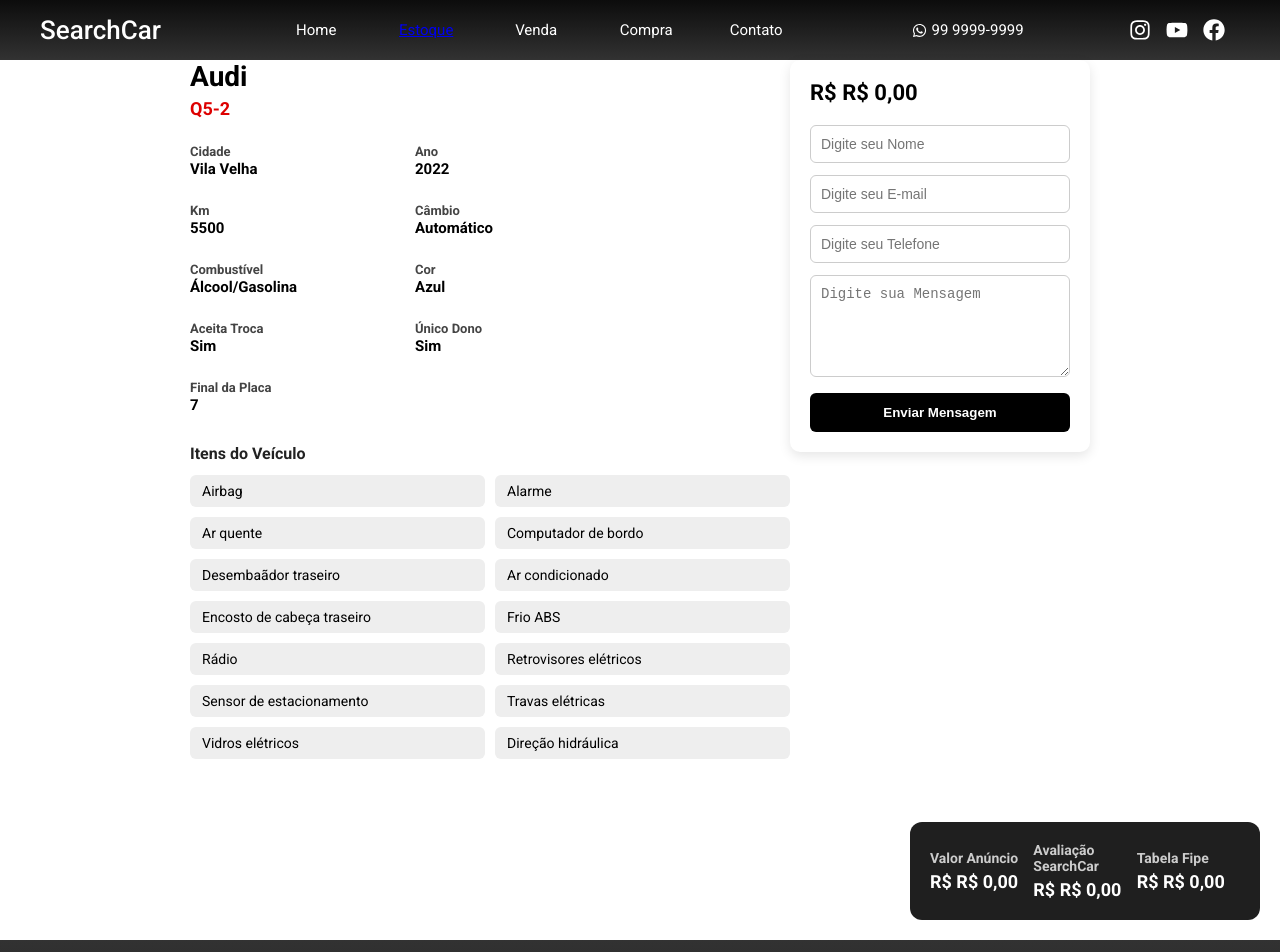
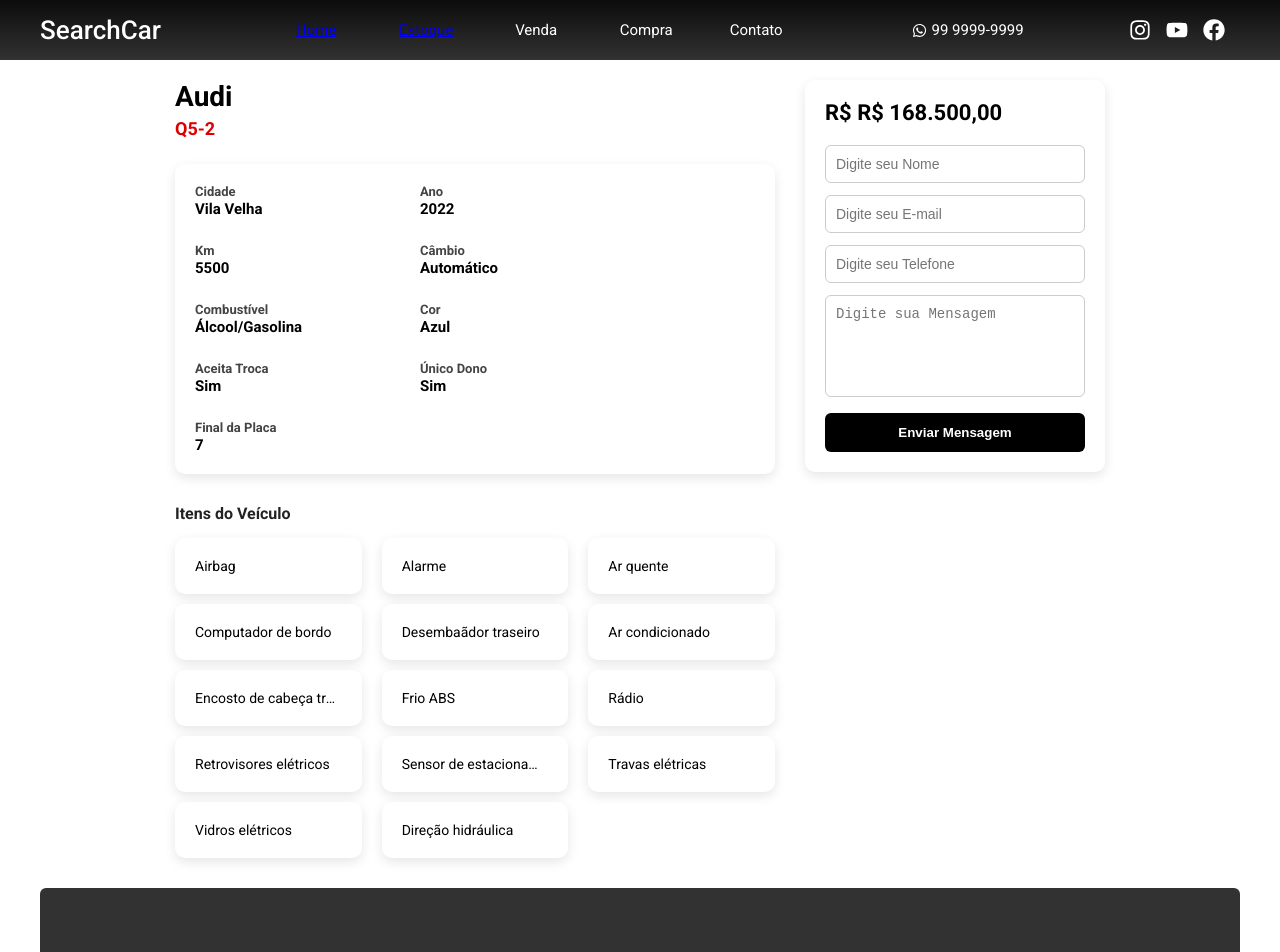
Before and after one commit to KanekiZLF/SearchCar-App, a React (Create React App) app: page /car/1 in a window 1280 px wide. Shown: the top 952 px of the page. Built offline with nearby package versions, Linux system fonts and the light colour scheme.

Commit message:
CSS Corrigido !! Partindo para proxima etapa

```diff
--- a/src/components/card/Card.jsx
+++ b/src/components/card/Card.jsx
@@ -14,12 +14,12 @@
     if (!item) return null; // ou um "Loading..." / placeholder
 
   return (
-    <div className="crd-container" onClick={handleClick}>
+    <div className="crd-container">
       <div className="crd-top">
         <CarouselSmall images={item.imgCard} />
       </div>
 
-      <div className="crd-bottom">
+      <div className="crd-bottom" onClick={handleClick}>
         <div className="crd-carinfo">
           <h1>{item.marca}</h1>
           <h2>{item.modelo}</h2>
--- a/src/components/card/card.css
+++ b/src/components/card/card.css
@@ -17,6 +17,7 @@
     justify-content: space-between;
     flex-direction: column;
     padding: 15px 20px;
+    cursor: pointer;
 }
 
 .crd-carinfo h1 {
--- a/src/components/navbar/Navbar.jsx
+++ b/src/components/navbar/Navbar.jsx
@@ -9,7 +9,7 @@
         <div className="nvb-content">
             <h1>SearchCar</h1>
             <ul>
-                <li>Home</li>
+                <li><Link to="/home">Home</Link></li>
                 <li><Link to="/estoque">Estoque</Link></li>
                 <li>Venda</li>
                 <li>Compra</li>
--- a/src/components/shopwindow/ShopWindow.jsx
+++ b/src/components/shopwindow/ShopWindow.jsx
@@ -2,23 +2,15 @@
 import Card from "../card/Card";
 import { Link } from "react-router";
 import { carInfo } from "../../data/car";
-import { useState } from "react";
 
 const ShopWindow = () => {
 
-  const [selectedId, setSelectedId] = useState(null); // 👈 Cria o estado
-
-
-  const handleCardClick = (id) => {
-    console.log("ID do card clicado:", id); // 👈 Veja isso no console do navegador
-    setSelectedId(id);
-  };
 
   return (
     <div className="spw-container">
       <div className="spw-content">
         {carInfo.slice(0, 12).map((item) => (
-          <Card key={item.id} item={item} onClick={handleCardClick}/>
+          <Card key={item.id} item={item}/>
         ))}
 
         <button>
@@ -26,7 +18,6 @@
             Visualizar todos os veículos
           </Link>
         </button>
-        {selectedId && <p>Selecionado ID: {selectedId}</p>}
       </div>
     </div>
   );
--- a/src/index.js
+++ b/src/index.js
@@ -8,12 +8,14 @@
 import {createBrowserRouter, RouterProvider} from "react-router-dom"
 import reportWebVitals from './reportWebVitals';
 import Contact from './pages/contact/Contact';
+import Home from './pages/home/Home';
 
 const router = createBrowserRouter([
   {path: "/", element: <App />},
   {path: "/car", element: <Car />},
   {path: "/car/:id", element: <Car /> },
   {path: "/contact", element: <Contact />},
+  {path: "/home", element: <Home />},
   {path: "/estoque", element: <Estoque />},
 
 
--- a/src/pages/car/Car.jsx
+++ b/src/pages/car/Car.jsx
@@ -3,9 +3,15 @@
 import Footer from "../../components/footer/Footer";
 import { carInfo } from "../../data/car";
 import { useParams } from "react-router";
+import { useEffect } from "react";
 
 const Car = () => {
   const { id } = useParams();
+
+  useEffect(() => {
+    window.scrollTo(0, 0);
+  }, []);
+
   const carro = carInfo.find((car) => car.id === parseInt(id));
 
   if (!carro) {
@@ -16,6 +22,8 @@
     <>
       <Navbar />
       <div className="car-container">
+        {/* Wrapper para conteúdo principal lado a lado */}
+        <div className="car-main">
           {/* Parte Esquerda */}
           <div className="car-content">
             <div className="car-info">
@@ -66,15 +74,22 @@
             <div className="car-items">
               <h4>Itens do Veículo</h4>
               <div className="car-items-grid">
-          {carro.items && Object.values(carro.items).map((item, index) => (
-          <span key={index}>{item}</span>))}
+                {carro.items &&
+                  Object.values(carro.items).map((item, index) => (
+                    <span key={index}>{item}</span>
+                  ))}
               </div>
             </div>
           </div>
 
           {/* Parte Direita */}
           <div className="car-contact">
-        <h2>R$ {(carro.valorAnunciado ?? 0).toLocaleString('pt-BR', { style: 'currency', currency: 'BRL' })}
+            <h2>
+              R{"$ "}
+              {(carro.preco ?? 0).toLocaleString("pt-BR", {
+                style: "currency",
+                currency: "BRL",
+              })}
             </h2>
             <input type="text" placeholder="Digite seu Nome" />
             <input type="email" placeholder="Digite seu E-mail" />
@@ -82,22 +97,38 @@
             <textarea rows="5" placeholder="Digite sua Mensagem"></textarea>
             <button>Enviar Mensagem</button>
           </div>
+        </div>
 
         {/* Bloco de valores abaixo */}
         <div className="car-values">
           <div>
             <h3>Valor Anúncio</h3>
-          <h2>R$ {(carro.valorAnunciado ?? 0).toLocaleString('pt-BR', { style: 'currency', currency: 'BRL' })}
+            <h2>
+              R{"$ "}
+              {(carro.preco ?? 0).toLocaleString("pt-BR", {
+                style: "currency",
+                currency: "BRL",
+              })}
             </h2>
           </div>
           <div>
             <h3>Avaliação SearchCar</h3>
-          <h2>R$ {(carro.avaliacao ?? 0).toLocaleString('pt-BR', { style: 'currency', currency: 'BRL' })}
+            <h2>
+              R{"$ "}
+              {(carro.avaliacao ?? 0).toLocaleString("pt-BR", {
+                style: "currency",
+                currency: "BRL",
+              })}
             </h2>
           </div>
           <div>
             <h3>Tabela Fipe</h3>
-          <h2>R$ {(carro.fipe ?? 0).toLocaleString('pt-BR', { style: 'currency', currency: 'BRL' })}
+            <h2>
+              R{"$ "}
+              {(carro.fipe ?? 0).toLocaleString("pt-BR", {
+                style: "currency",
+                currency: "BRL",
+              })}
             </h2>
           </div>
         </div>
--- a/src/pages/car/car.css
+++ b/src/pages/car/car.css
@@ -1,10 +1,19 @@
 .car-container {
   width: 100%;
-    height: 880px;
+  padding: 20px 0;
+  display: flex;
+  flex-direction: column; /* empilha verticalmente */
+  align-items: center;
+  gap: 30px; /* espaçamento vertical */
+}
+
+/* Wrapper do conteúdo principal lado a lado */
+.car-main {
   display: flex;
   justify-content: center;
-    align-items: flex-start;
-    position: relative;
+  gap: 30px; /* espaço entre esquerda e direita */
+  width: 100%;
+  max-width: 1200px;
 }
 
 /* Esquerda */
@@ -30,6 +39,9 @@
   flex-wrap: wrap;
   gap: 25px;
   margin-bottom: 30px;
+  border-radius: 10px;
+  padding: 20px;
+  box-shadow: 0px 4px 12px rgba(0, 0, 0, 0.1);
 }
 
 .car-info-item {
@@ -61,24 +73,33 @@
 
 .car-items-grid {
   display: grid;
-    grid-template-columns: repeat(2, 1fr);
-    gap: 10px;
+  grid-template-columns: repeat(auto-fill, minmax(180px, 1fr));
+  gap: 10px 20px;
+  width: 100%;
+  margin-top: 15px;
 }
 
 .car-items-grid span {
-    background-color: #eee;
-    padding: 8px 12px;
-    border-radius: 6px;
   font-size: 14px;
+  padding: 8px 10px;
+  background-color: #fff;
+  border-radius: 10px;
+  padding: 20px;
+  grid-template-columns: repeat(auto-fill, 180px);
+  box-shadow: 0px 4px 12px rgba(0, 0, 0, 0.1);
+  display: inline-block;
+  overflow: hidden;
+  white-space: nowrap;
+  text-overflow: ellipsis;
 }
 
-  /* Centro */
+/* Direita */
 .car-contact {
   width: 300px;
   background-color: #fff;
   border-radius: 10px;
   padding: 20px;
-    box-shadow: 0px 4px 12px rgba(0,0,0,0.1);
+  box-shadow: 0px 4px 12px rgba(0, 0, 0, 0.1);
   height: fit-content;
 }
 
@@ -96,6 +117,7 @@
   font-size: 14px;
   border: 1px solid #ccc;
   border-radius: 6px;
+  resize: none;
 }
 
 .car-contact button {
@@ -113,20 +135,23 @@
   background-color: #333;
 }
 
-  /* Direita — Painel Escuro */
+/* Bloco de valores abaixo */
 .car-values {
-    width: 350px;
-    background-color: #1f1f1f;
+  text-align: center;
+  width: 100%;
+  max-width: 1200px;
+  height: 200px;
+  background-color: #323232;
   color: #fff;
   padding: 20px;
-    border-radius: 12px;
+  border-radius: 6px;
+
   display: flex;
   justify-content: center;
   align-items: center;
-    position: absolute;
-    bottom: 0;
-    right: 0;
-    margin: 20px;
+  gap: 30px;
+
+  box-sizing: border-box;
 }
 
 .car-values div {
@@ -140,7 +165,7 @@
 }
 
 .car-values h2 {
-    font-size: 18px;
+  font-size: 25px;
   font-weight: bold;
   color: #fff;
 }
```
Lines whose indentation alone changed are shown as unchanged.
